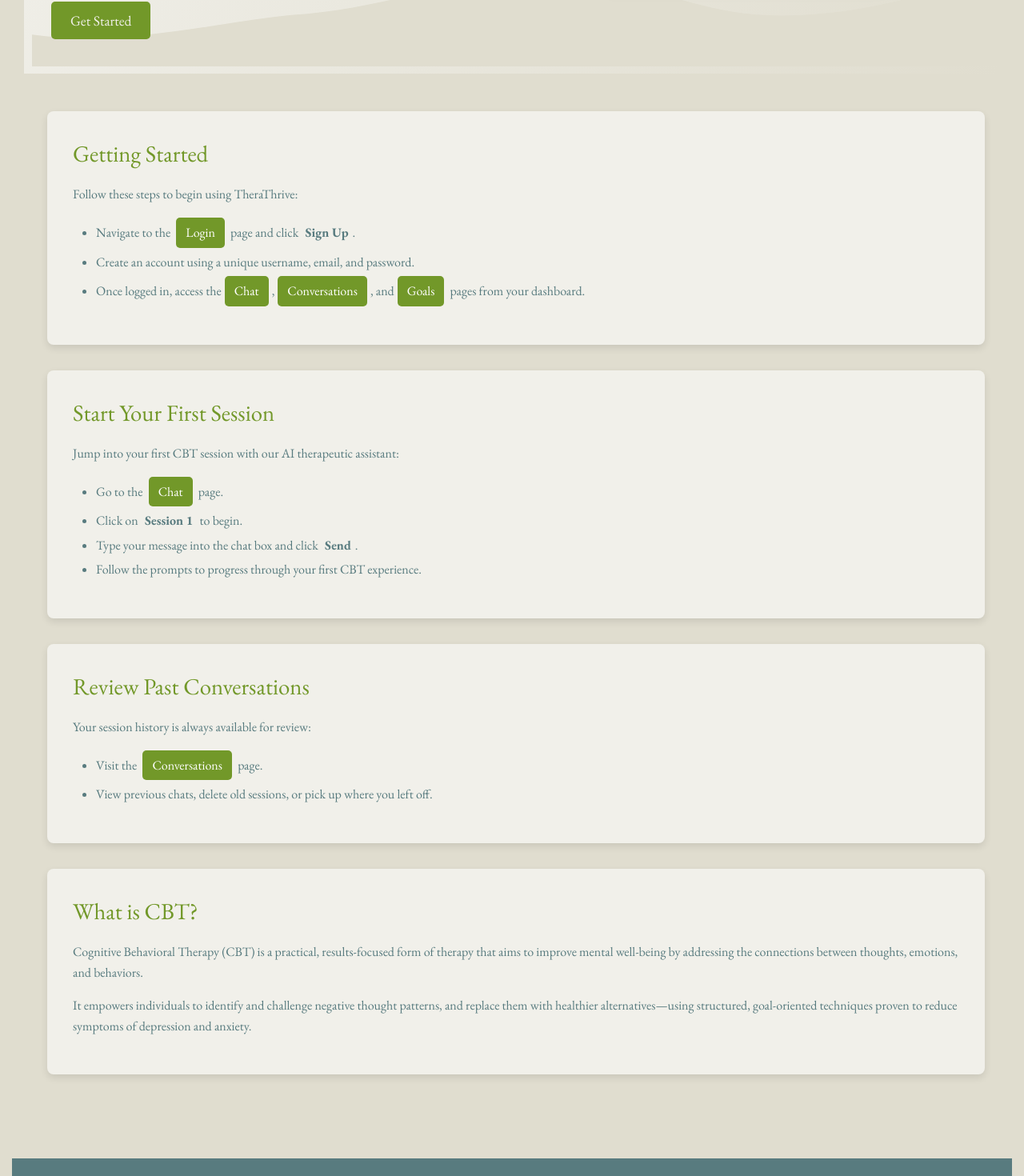
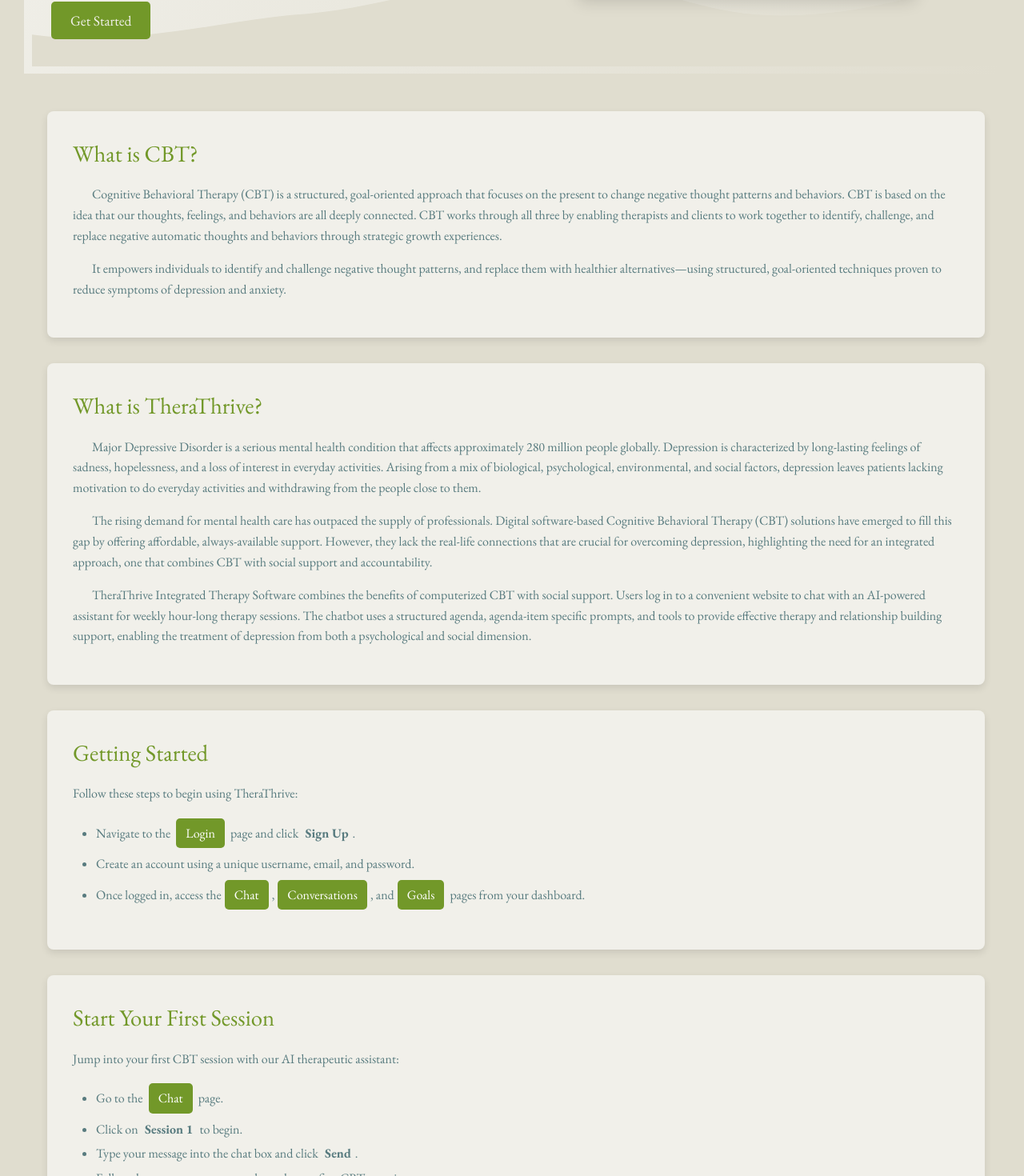
Before and after one commit to thavishkagamage/Integrated-Therapy-Software, a React (Create React App) app in the folder cbt_chatbot/front-end/: page / in a window 1280 px wide. Shown: the part 479-1949 px from the top of the page at 80% size. Built offline with nearby package versions, Linux system fonts and the light colour scheme.

Commit message:
home page changes from grants fork

```diff
--- a/cbt_chatbot/front-end/src/components/app/App.css
+++ b/cbt_chatbot/front-end/src/components/app/App.css
@@ -99,6 +99,15 @@
   .logo-img {
     width: 150px;
     height: auto;
+  }
+  .hero-section {
+    padding: 2rem 1rem;
+  }
+  .main-sections {
+    padding: 2rem 0;
+  }
+  .card-section {
+    padding: 1rem;
   }
 }
 
@@ -374,7 +383,7 @@
   z-index: 1;
 }
 .hero-image img {
-  max-width: 350px;
+  /* max-width: 350px; */
   border-radius: 8px;
   box-shadow: 0 8px 20px rgba(0,0,0,0.15);
 }
@@ -465,7 +474,7 @@
 
 .link-button {
   display: inline-block;
-  margin: 0 4px;
+  margin: 2px 4px;
   padding: 6px 12px;
   background-color: var(--highlight-color); /* Use a real color or CSS variable */
   color: white;
--- a/cbt_chatbot/front-end/src/components/home/Home.js
+++ b/cbt_chatbot/front-end/src/components/home/Home.js
@@ -51,6 +51,30 @@
 
       <main className="main-sections">
 
+        <section className="card-section">
+          <h2 className="section-title">What is CBT?</h2>
+          <p className="section-content indent-6">
+            Cognitive Behavioral Therapy (CBT) is a structured, goal-oriented approach that focuses on the present to change negative thought patterns and behaviors. CBT is based on the idea that our thoughts, feelings, and behaviors are all deeply connected. CBT works through all three by enabling therapists and clients to work together to identify, challenge, and replace negative automatic thoughts and behaviors through strategic growth experiences.
+          </p>
+          <p className="section-content indent-6">
+            It empowers individuals to identify and challenge negative thought patterns, and replace them with healthier alternatives—using structured, goal-oriented techniques proven to reduce symptoms of depression and anxiety.
+          </p>
+        </section>
+
+        {/* TheraThrive EXPLAINER */}
+        <section className="card-section">
+          <h2 className="section-title">What is TheraThrive?</h2>
+          <p className="section-content indent-6">
+            Major Depressive Disorder is a serious mental health condition that affects approximately 280 million people globally. Depression is characterized by long-lasting feelings of sadness, hopelessness, and a loss of interest in everyday activities. Arising from a mix of biological, psychological, environmental, and social factors, depression leaves patients lacking motivation to do everyday activities and withdrawing from the people close to them.
+          </p>
+          <p className="section-content indent-6">
+            The rising demand for mental health care has outpaced the supply of professionals. Digital software-based Cognitive Behavioral Therapy (CBT) solutions have emerged to fill this gap by offering affordable, always-available support. However, they lack the real-life connections that are crucial for overcoming depression, highlighting the need for an integrated approach, one that combines CBT with social support and accountability.
+          </p>
+          <p className="section-content indent-6">
+            TheraThrive Integrated Therapy Software combines the benefits of computerized CBT with social support. Users log in to a convenient website to chat with an AI-powered assistant for weekly hour-long therapy sessions. The chatbot uses a structured agenda, agenda-item specific prompts, and tools to provide effective therapy and relationship building support, enabling the treatment of depression from both a psychological and social dimension.
+          </p>
+        </section>
+
         {/* GET STARTED */}
         <section className="card-section">
           <h2 className="section-title">Getting Started</h2>
@@ -97,18 +121,6 @@
           </ul>
         </section>
 
-        {/* CBT EXPLAINER */}
-        <section className="card-section">
-          <h2 className="section-title">What is CBT?</h2>
-          <p className="section-content">
-            Cognitive Behavioral Therapy (CBT) is a practical, results-focused form of therapy that aims to improve mental well-being
-            by addressing the connections between thoughts, emotions, and behaviors.
-          </p>
-          <p className="section-content">
-            It empowers individuals to identify and challenge negative thought patterns, and replace them with healthier alternatives—using structured, goal-oriented techniques proven to reduce symptoms of depression and anxiety.
-          </p>
-        </section>
-
       </main>
     </div>
   );
```
